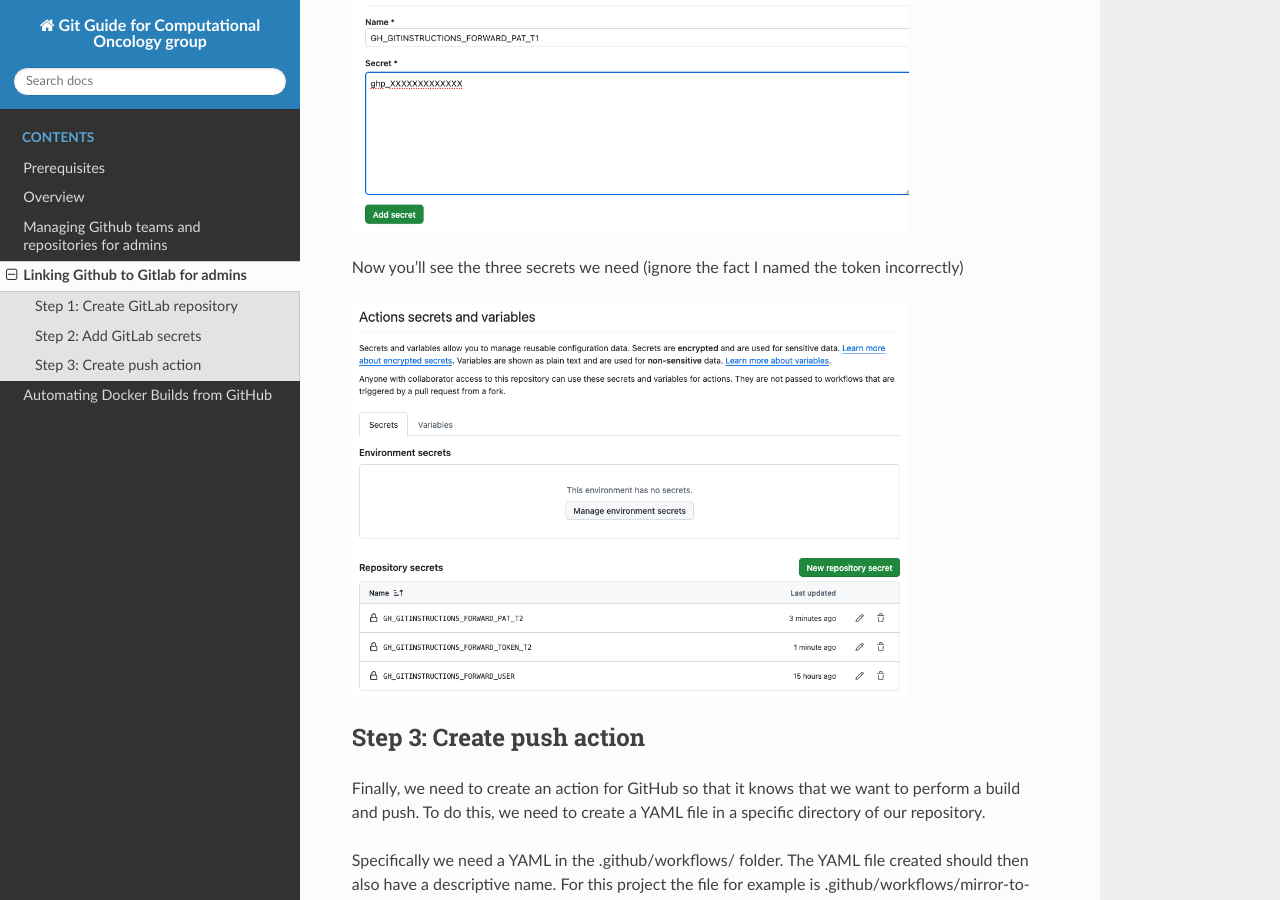
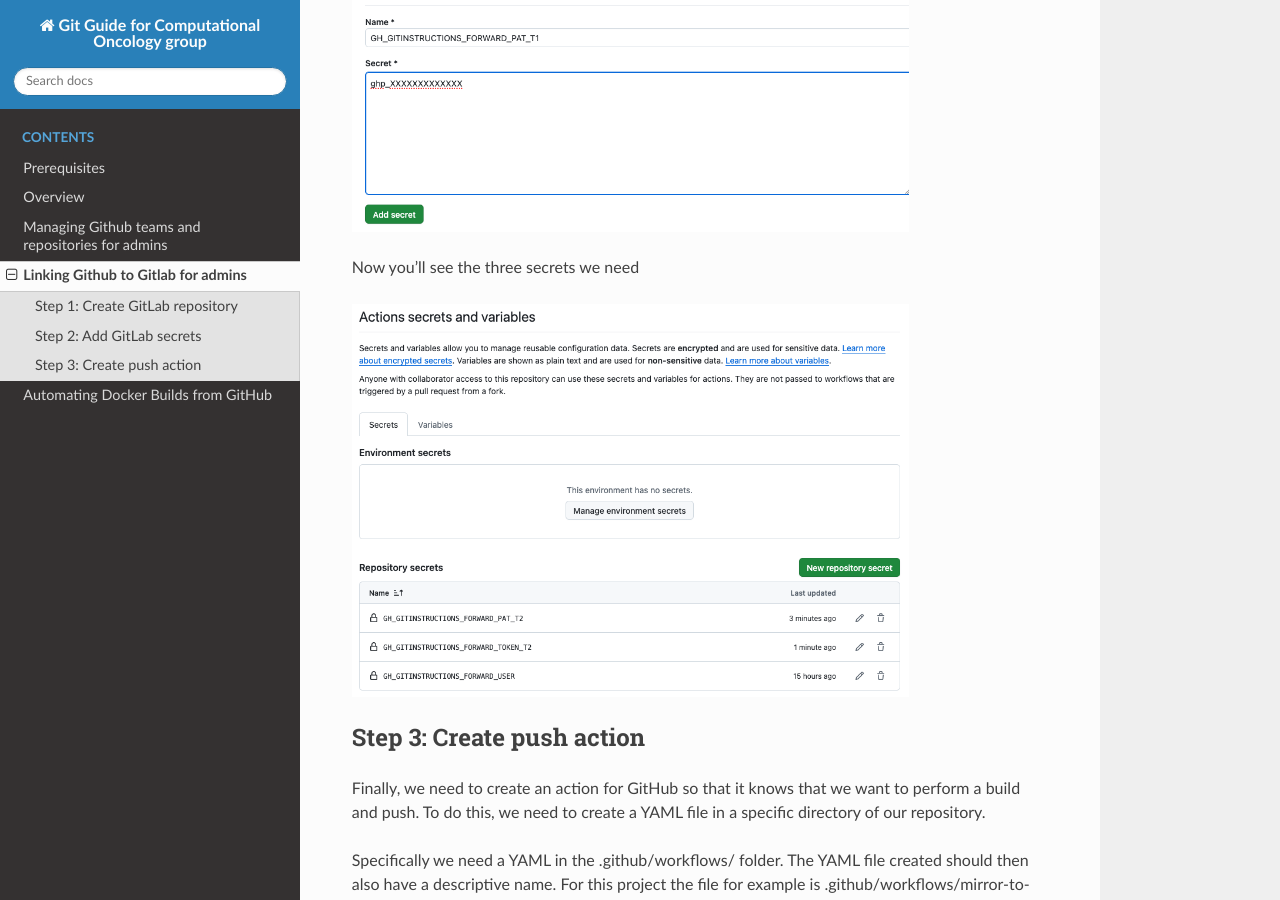
Before and after one commit to ComputationalOncologyUMCG/git-instructions, a Sphinx documentation site: the page built from docs/source/gitlab_linking_for_admins.rst, in a window 1280 px wide and 900 px high, scrolled down 10615 px. Built offline with Sphinx 7.4.7 and the Read the Docs theme 3.1.0, drawn with Linux system fonts in a browser that asks for light colours.

Commit message:
- fix typo

```diff
--- a/docs/source/gitlab_linking_for_admins.rst
+++ b/docs/source/gitlab_linking_for_admins.rst
@@ -182,7 +182,7 @@ Now, we'll add the GitHub token as a secret. we wll name this the same as we nam
    :alt: view_clone_secret
    :width: 80%
 
-Now you'll see the three secrets we need (ignore the fact I named the token incorrectly)
+Now you'll see the three secrets we need
 
 .. image:: images/gitlab_linking_for_admins/see_all_secrets.png
    :alt: see_all_secrets
```
